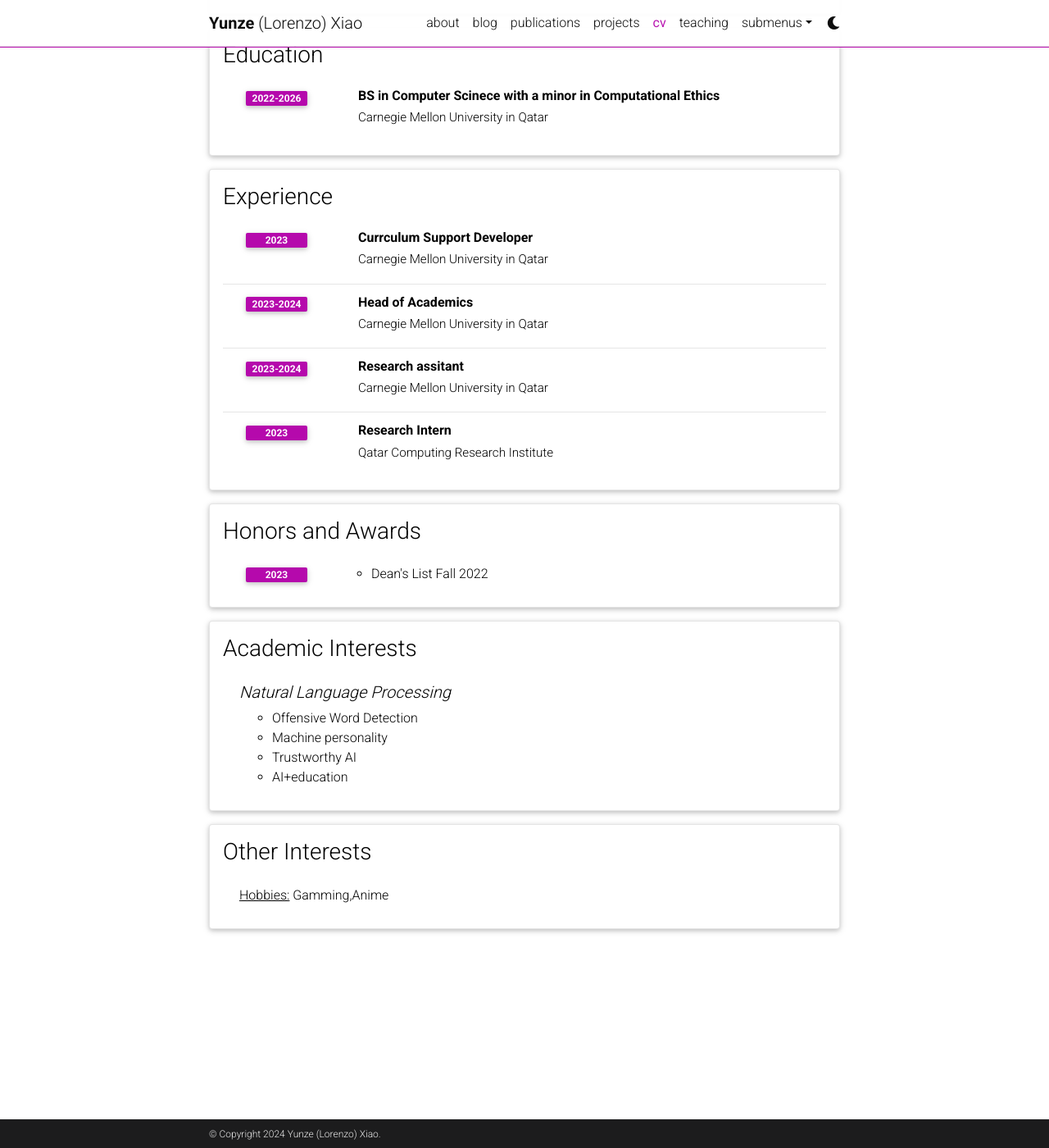
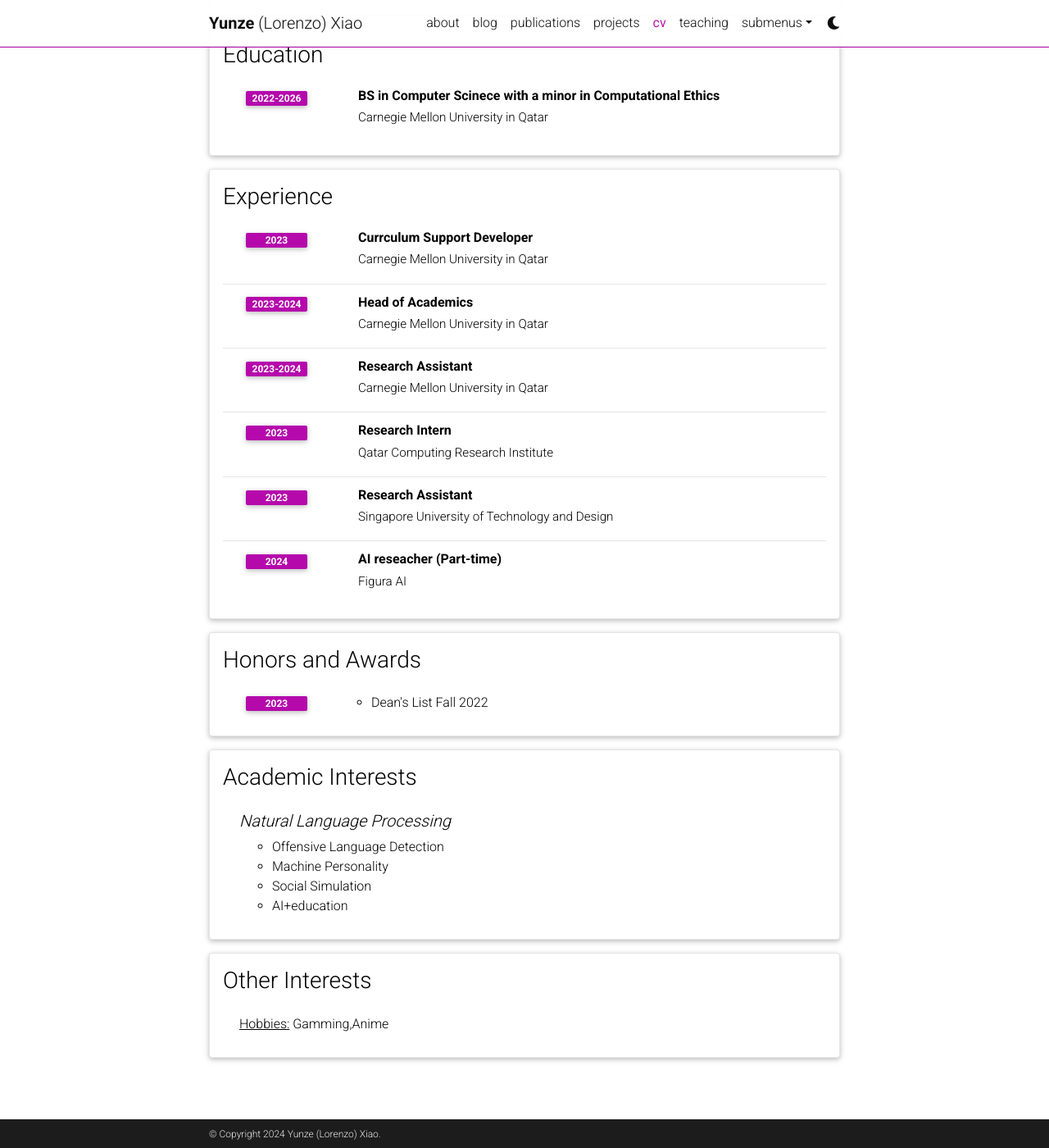
Before and after one commit to Algoroxyolo/algoroxyolo.github.io, a Jekyll site: the page built from _pages/cv.md, in a window 1280 px wide and 1400 px high, scrolled down 328 px. Shown: the whole window at 82% size. Built offline with Jekyll 4.4.1, drawn with Linux system fonts in a browser that asks for light colours; comment, search, counter and statistics services are not loaded; a style sheet for code colours, icons or effects is not loaded.

Commit message:
modified:   _data/cv.yml

```diff
--- a/_data/cv.yml
+++ b/_data/cv.yml
@@ -24,13 +24,21 @@
       institution: Carnegie Mellon University in Qatar
       year: 2023-2024
 
-    - title: Research assitant
+    - title: Research Assistant
       institution: Carnegie Mellon University in Qatar
       year: 2023-2024
 
     - title: Research Intern
       institution: Qatar Computing Research Institute
       year: 2023
+
+    - title: Research Assistant
+      institution: Singapore University of Technology and Design
+      year: 2023
+
+    - title: AI reseacher (Part-time)
+      institution: Figura AI
+      year: 2024
 
 - title: Honors and Awards
   type: time_table
@@ -46,9 +54,9 @@
   contents:
     - title: Natural Language Processing
       items:
-        - Offensive Word Detection
-        - Machine personality
-        - Trustworthy AI
+        - Offensive Language Detection
+        - Machine Personality
+        - Social Simulation
         - AI+education
 
 - title: Other Interests
```
